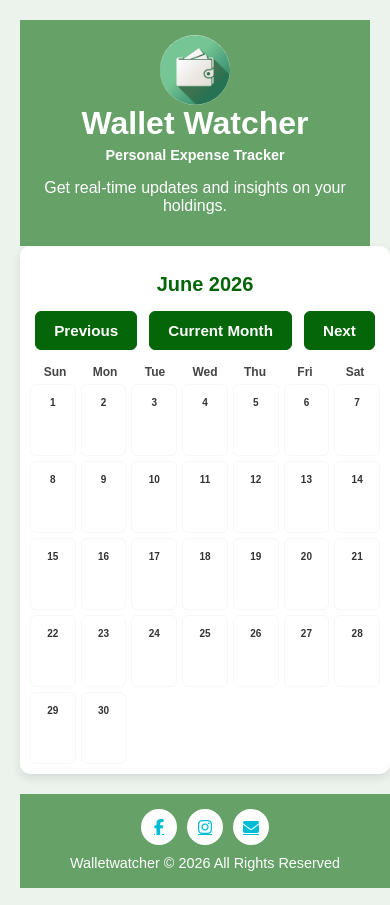
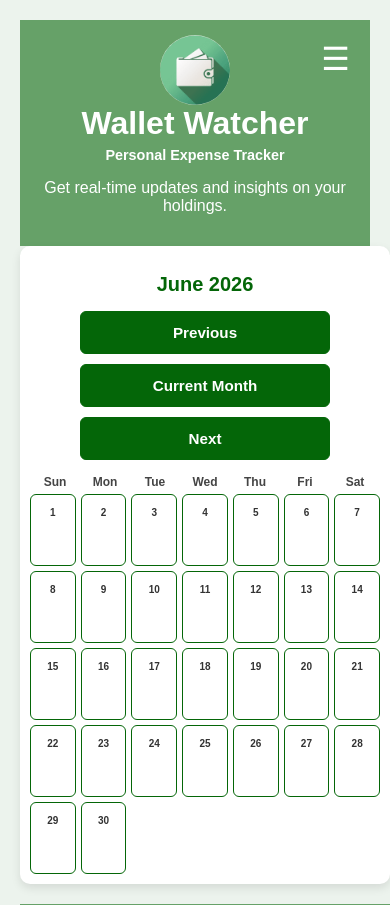
Before and after one commit to jmichael2025/Python-Assignment, a Flask app: page /calendar in a window 390 px wide. Shown: the top 905 px of the page. Run offline with Flask 3, Linux system fonts and the light colour scheme.

Commit message:
expense table total sum bug fixed, calender date cell border styling updated

```diff
--- a/app.py
+++ b/app.py
@@ -177,6 +177,13 @@ def update_expense(expense_id):
 
     session["expenses"] = expenses
 
+    total = 0
+
+    for expense in expenses:
+        total += float(expense["amount"])
+
+    session["total"] = total
+
     return redirect(url_for("dashboard"))
 
 
--- a/static/css/calendar.css
+++ b/static/css/calendar.css
@@ -75,12 +75,13 @@ body{
     background-color: white;
     color: #046608;
 }
-
 .icon {
     display: none;
-    font-size: 1.8rem;
+    font-size: 2rem;
     cursor: pointer;
+    color: white;
 }
+/*
 
 /* =========================
    MOBILE NAVIGATION
@@ -198,29 +199,6 @@ body{
     }
 
 
-/* Mobile Styles */
-@media screen and (max-width: 600px) {
-  .nav-right a:not(:first-child) {display: none;}
-  .nav-right .icon {
-    float: right;
-    display: block;
-  }
-}
-
-@media screen and (max-width: 600px) {
-  .nav-right.responsive {position: relative;}
-  .nav-right.responsive .icon {
-    position: absolute;
-    right: 0;
-    top: 0;
-  }
-  .nav-right.responsive a {
-    float: none;
-    display: block;
-    text-align: left;
-  }
-}
-
 @media (max-width: 600px) {
   .dates div {
     padding: 10px;
@@ -277,7 +255,26 @@ body{
     transform: translateY(0);
 }
 
-@media (max-width: 768px) {}
+@media (max-width: 768px) {
+
+    .btn-container {
+        display: flex;
+        flex-direction: column;
+        align-items: center;
+        gap: 10px;
+        width: 100%;
+    }
+
+    .btn-container a {
+        width: 90%;
+        max-width: 250px;
+        text-align: center;
+        padding: 12px;
+        font-size: 0.95rem;
+        box-sizing: border-box;
+    }
+
+}
 
 
 .days {
@@ -295,17 +292,12 @@ body{
     gap: 5px;
     width:100%;
 }
-.date-cell {
-    border: 1px solid #c8dacf;
-    min-height: 80px;
-    padding: 5px;
-    display: flex;
-    flex-direction: column;
-}
-.date-cell, .empty {
+.date-cell,
+.empty {
     min-height: 60px;
     background: #fff;
-    border: 1px solid #f9f6f6;
+    border: 1px solid #046608;
+    border-radius: 4px;
     display: flex;
     flex-direction: column;
     justify-content: center;
@@ -365,7 +357,6 @@ body{
     }
 }
 /* Footer */
-/* Footer */
 .footer {
     background-color: #04660893;
     padding: 15px 10px;
@@ -378,7 +369,7 @@ body{
     justify-content: center;
     align-items: center;
     gap: 1.2rem;
-    flex-wrap: wrap;   /* IMPORTANT */
+    flex-wrap: wrap;
     margin-bottom: 10px;
 }
    .footer-icons a {
--- a/templates/calendar.html
+++ b/templates/calendar.html
@@ -88,7 +88,8 @@
 
 </div>
     </section>
-    <!--<script src="../static/js/script.js"></script>-->
+    <script src="../static/js/script.js"></script>
+    <script src="../static/js/script.js"></script>
     <footer class="footer">
         <div class="footer-icons">
             <a href="https://www.facebook.com/ExpenseTracker2.0" aria-label="Facebook">
```
